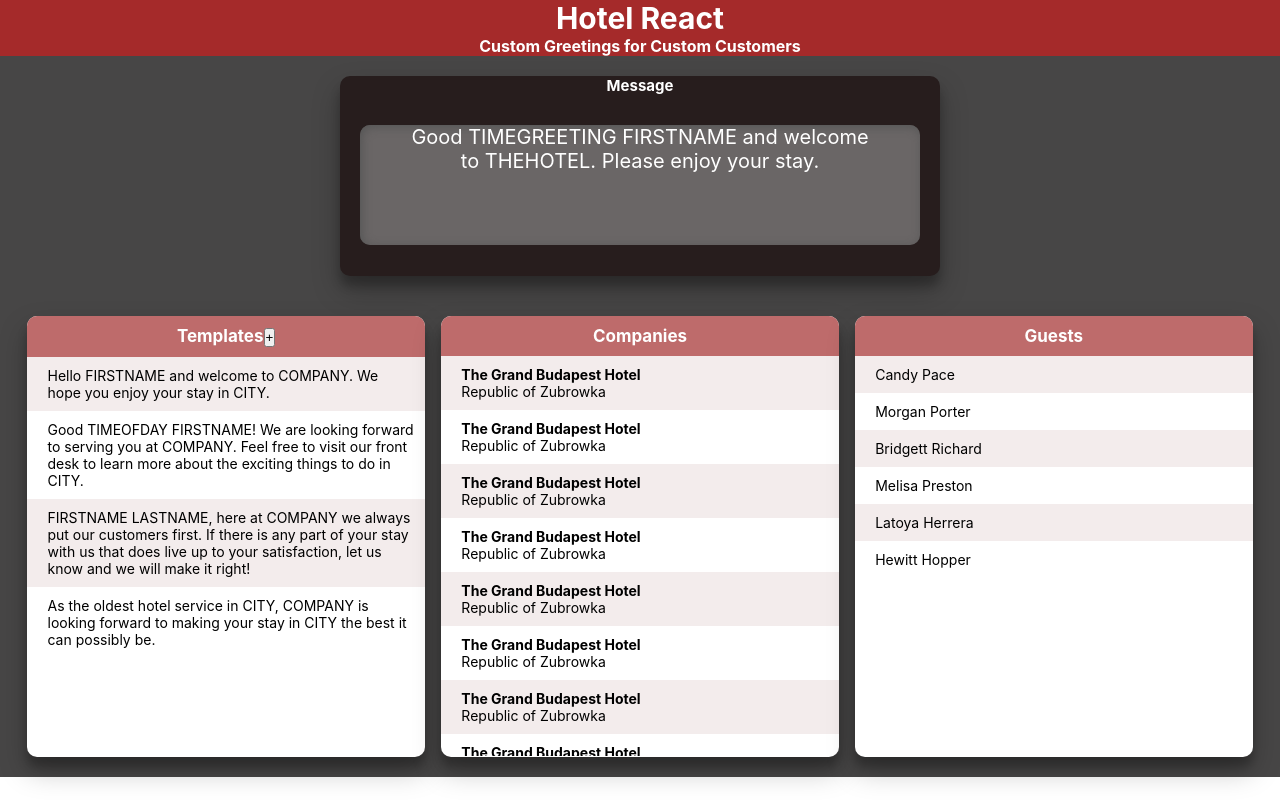
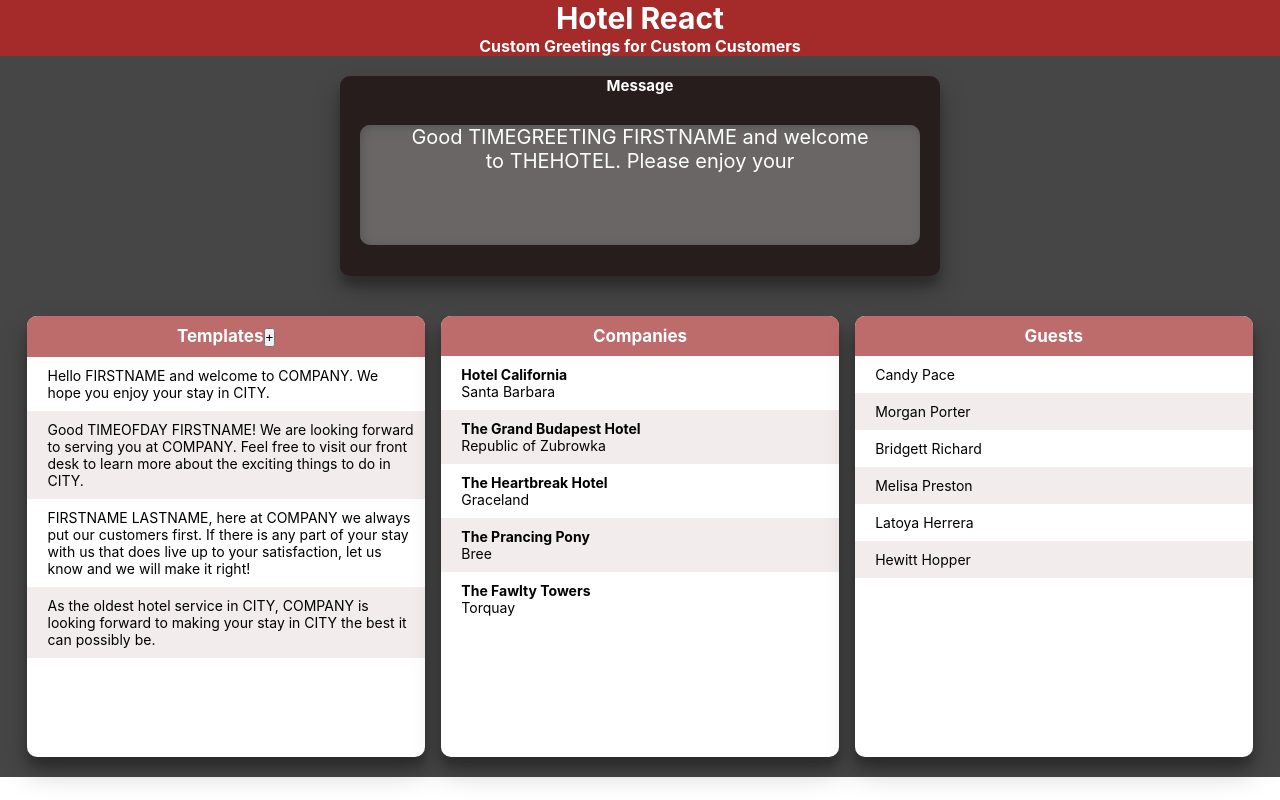
Before and after one commit to jcloeter/hotel-message-app, a React (Create React App) app: page / in a window 1280 px wide. Built offline with nearby package versions, Linux system fonts and the light colour scheme.

Commit message:
highlighting and changing state on clikced li

```diff
--- a/src/components/DataGroups/Companies.js
+++ b/src/components/DataGroups/Companies.js
@@ -1,82 +1,49 @@
-import React from "react";
+import React, { useState, useEffect } from "react";
 import Card from "../UI/Card";
 import ListItem from "../UI/ListItem";
 import ItemContainer from "../UI/ItemContainer";
 import styles from "./Companies.module.css";
 
 const Companies = () => {
-  const companyArr = [
-    {
-      comp: "The Grand Budapest Hotel",
-      country: "Republic of Zubrowka",
-      id: 1,
-    },
-    {
-      comp: "The Grand Budapest Hotel",
-      country: "Republic of Zubrowka",
-      id: 2,
-    },
-    {
-      comp: "The Grand Budapest Hotel",
-      country: "Republic of Zubrowka",
-      id: 3,
-    },
-    {
-      comp: "The Grand Budapest Hotel",
-      country: "Republic of Zubrowka",
-      id: 4,
-    },
-    {
-      comp: "The Grand Budapest Hotel",
-      country: "Republic of Zubrowka",
-      id: 5,
-    },
-    {
-      comp: "The Grand Budapest Hotel",
-      country: "Republic of Zubrowka",
-      id: 6,
-    },
-    {
-      comp: "The Grand Budapest Hotel",
-      country: "Republic of Zubrowka",
-      id: 7,
-    },
-    {
-      comp: "The Grand Budapest Hotel",
-      country: "Republic of Zubrowka",
-      id: 8,
-    },
-    {
-      comp: "The Grand Budapest Hotel",
-      country: "Republic of Zubrowka",
-      id: 9,
-    },
-    {
-      comp: "The Grand Budapest Hotel",
-      country: "Republic of Zubrowka",
-      id: 10,
-    },
-    {
-      comp: "The Grand Budapest Hotel",
-      country: "Republic of Zubrowka",
-      id: 11,
-    },
-  ];
+  const [companies, setCompanies] = useState([]);
+
+  useEffect(() => {
+    const data = require("../../data.json/Companies.json");
+    setCompanies(data);
+    console.log(data);
+  }, [companies]);
+
+  // const companiesClickHandler = (e) => {
+  //   console.log("companies click handler");
+  // };
+
+  const companiesItemHandler = (obj) => {
+    console.log("COMPANY !!!!");
+    console.log(obj);
+  };
+
   return (
     <Card className={styles.companies}>
       <h4>Companies</h4>
 
       <ItemContainer>
-        {companyArr.map((obj) => {
-          return (
-            <ListItem key={obj.id}>
-              <div>
-                <strong>{obj.comp}</strong>
-              </div>
-              <div>{obj.country}</div>
-            </ListItem>
-          );
-        })}
+        {companies.length > 0
+          ? companies.map((obj) => {
+              return (
+                <ListItem
+                  key={obj.id}
+                  info={{ type: "companies", id: obj.id }}
+                  object={obj}
+                  onCompaniesItemClick={companiesItemHandler}
+                >
+                  <div>
+                    <strong>{obj.company}</strong>
+                  </div>
+                  <div>{obj.city}</div>
+                </ListItem>
+              );
+            })
+          : null}
       </ItemContainer>
     </Card>
   );
--- a/src/components/DataGroups/Guests.js
+++ b/src/components/DataGroups/Guests.js
@@ -4,16 +4,34 @@ import ListItem from "../UI/ListItem";
 import ItemContainer from "../UI/ItemContainer";
 const Guests = () => {
   const [guests, setGuests] = useState([]);
+  const [selectedItem, setSelectedItem] = useState("");
 
   useEffect(() => {
     const getData = async function () {
       const jsonData = require("../../data.json/Guests.json");
-      // console.log(jsonData);
-      setGuests(() => jsonData);
+      setGuests(() =>
+        jsonData.map((obj) => {
+          console.log("is this what is changin it ");
+          return { ...obj, isSelected: false };
+        })
+      );
     };
+
     getData();
-  }, [guests]);
+  }, [guests.id]);
 
+  const guestsItemHandler = (obj) => {
+    console.log(obj);
+    guests.map((data, i) => {
+      console.log("changing to false");
+      data.isSelected = false;
+      console.log(data);
+    });
+    obj.isSelected = true;
+
+    console.log(obj);
+    setSelectedItem(obj);
+  };
   return (
     <Card>
       <h4>Guests</h4>
@@ -21,7 +39,15 @@ const Guests = () => {
         {guests.length > 0
           ? guests.map((guest) => {
               return (
-                <ListItem key={guest.id}>
+                <ListItem
+                  key={guest.id}
+                  type="guests"
+                  number={guest.id}
+                  info={{ type: "guests", id: guest.id }}
+                  object={guest}
+                  onGuestsItemClick={guestsItemHandler}
+                  isSelected={guest.isSelected}
+                >
                   {guest.firstName} {guest.lastName}
                 </ListItem>
               );
--- a/src/components/DataGroups/Templates.js
+++ b/src/components/DataGroups/Templates.js
@@ -13,6 +13,9 @@ const Templates = () => {
     setTemplate(data);
   }, [template]);
 
+  const templateItemHandler = (obj) => {
+    console.log(obj);
+  };
   return (
     <Card>
       <h4>
@@ -23,21 +26,18 @@ const Templates = () => {
         {template.length > 0
           ? template.map((temp) => {
               return (
-                <ListItem key={temp.id} style={{ "line-spacing": "4rem" }}>
+                <ListItem
+                  key={temp.id}
+                  style={{ "line-spacing": "4rem" }}
+                  info={{ type: "templates", id: temp.id }}
+                  object={temp}
+                  onTemplatesItemClick={templateItemHandler}
+                >
                   {temp.template}
                 </ListItem>
               );
             })
           : null}
-        {/*
-        <ListItem>
-          Good TIMEOFDAY FIRSTNAME, and welcome to COMPANY. We hope you enjoy
-          your stay in CITY. Filler
-        </ListItem>
-        <ListItem>Greetings and welcome to COMPANY</ListItem>
-        <ListItem>Greetings and welcome to COMPANY</ListItem>
-        <ListItem>Greetings and welcome to COMPANY</ListItem>
-        <ListItem>Greetings FIRSTNAME</ListItem> */}
       </ItemContainer>
     </Card>
   );
--- a/src/components/ResultMessage/ResultMessage.js
+++ b/src/components/ResultMessage/ResultMessage.js
@@ -9,7 +9,6 @@ const ResultMessage = () => {
         <h2>Message</h2>
         <div className={styles.message}>
           Good TIMEGREETING FIRSTNAME and welcome to THEHOTEL. Please enjoy your
-          stay.
         </div>
       </div>
     </div>
--- a/src/components/UI/ListItem.js
+++ b/src/components/UI/ListItem.js
@@ -2,8 +2,21 @@ import React from "react";
 import styles from "./ListItem.module.css";
 
 const ListItem = (props) => {
+  const itemClickHandler = (e) => {
+    if (props.info.type === "templates")
+      props.onTemplatesItemClick(props.object);
+    if (props.info.type === "companies")
+      props.onCompaniesItemClick(props.object);
+    if (props.info.type === "guests") props.onGuestsItemClick(props.object);
+  };
   return (
-    <li className={`${styles.list_item} ${props.className}`}>
+    <li
+      onClick={itemClickHandler}
+      className={`${styles.list_item} ${props.className}`}
+      style={
+        props.isSelected ? { backgroundColor: "rgba(147, 253, 253, 1)" } : null
+      }
+    >
       {props.children}
     </li>
   );
--- a/src/components/UI/ListItem.module.css
+++ b/src/components/UI/ListItem.module.css
@@ -7,14 +7,17 @@
   cursor: pointer;
 }
 
-.list_item:nth-child(odd) {
+.list_item:nth-child(even) {
   background-color: rgb(243, 236, 236);
 }
 
 .list_item:hover {
-  background-color: rgb(236, 227, 227);
+  background-color: rgb(214, 195, 195);
+  box-shadow: rgba(0, 0, 0, 0.15) 1.95px 1.95px 2.6px;
+  /* background-color: rgb(147, 253, 253); */
 }
 
 .list_item:active {
-  background-color: red;
+  background-color: rgb(218, 124, 124);
+  box-shadow: rgb(218, 124, 124) 0px 3px 8px;
 }
```
Also changed, not shown: src/components/DataGroups/DataGroups.js (+1 -12 lines).
